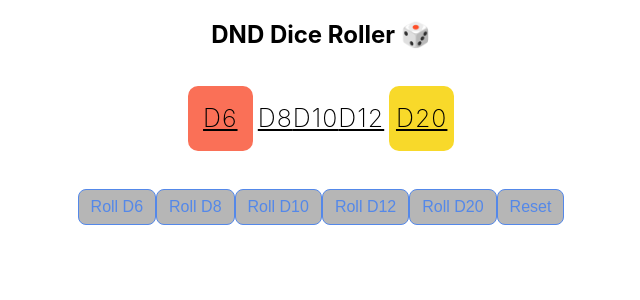
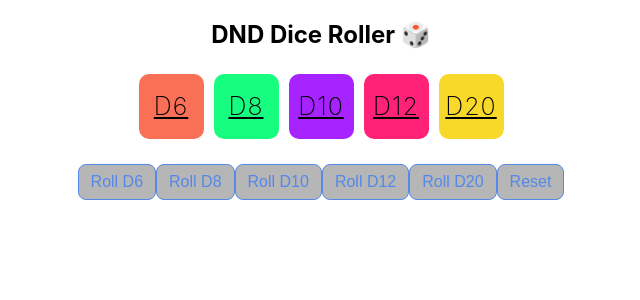
Before and after one commit to ryd0g/dnd-dice-roller, a React (Create React App) app in the folder dice-game/: page / in a window 1280 px wide. Shown: the top 300 px of the page, without its empty margins (319-959 px from the left). Built offline with nearby package versions, Linux system fonts and the light colour scheme.

Commit message:
styled d12

```diff
--- a/dice-game/src/dice.css
+++ b/dice-game/src/dice.css
@@ -44,6 +44,39 @@ p {
   border-radius: 10px;
 }
 
+.d8border {
+  display: flex;
+  align-items: center;
+  justify-content: center;
+  margin: 5px;
+  background-color: rgb(23, 253, 127);
+  width: 65px;
+  height: 65px;
+  border-radius: 10px;
+}
+
+.d10border {
+  display: flex;
+  align-items: center;
+  justify-content: center;
+  margin: 5px;
+  background-color: rgb(166, 34, 255);
+  width: 65px;
+  height: 65px;
+  border-radius: 10px;
+}
+
+.d12border {
+  display: flex;
+  align-items: center;
+  justify-content: center;
+  margin: 5px;
+  background-color: rgb(255, 34, 119);
+  width: 65px;
+  height: 65px;
+  border-radius: 10px;
+}
+
 .d20border {
   display: flex;
   align-items: center;
```
